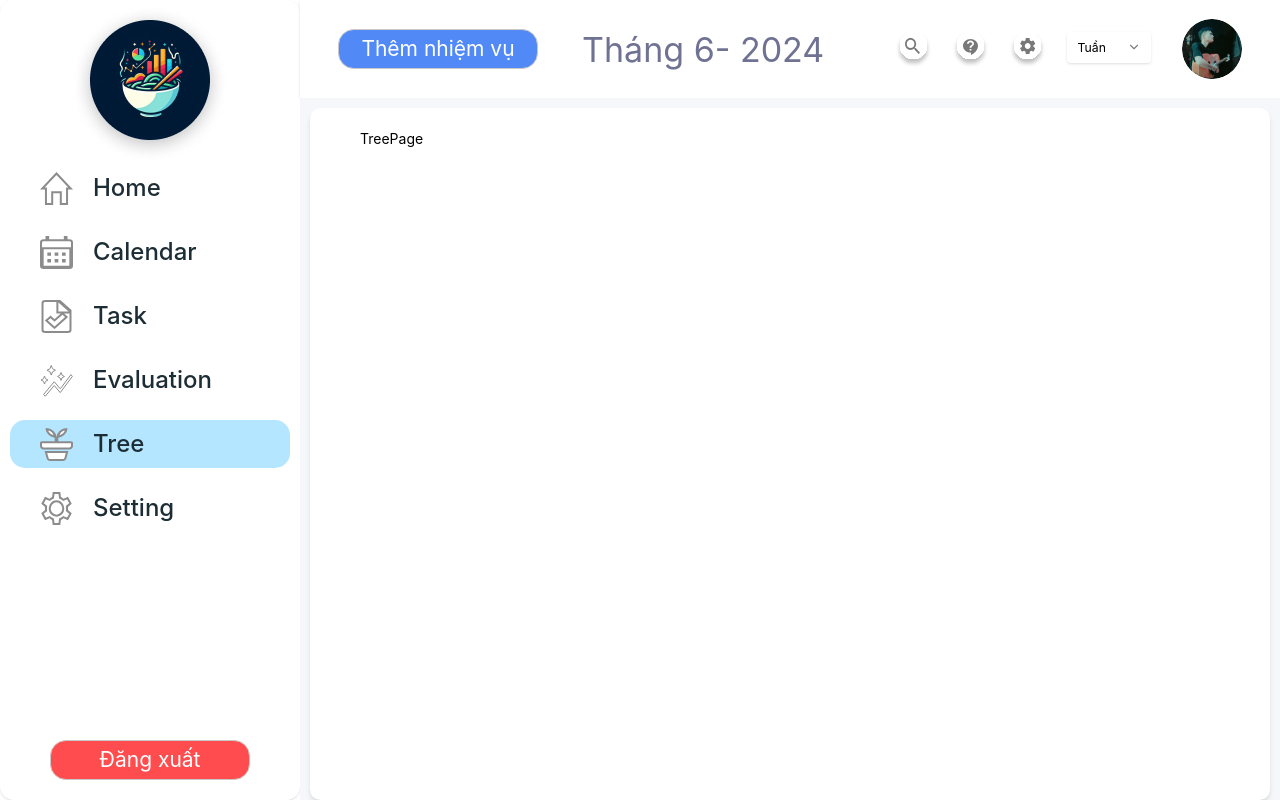
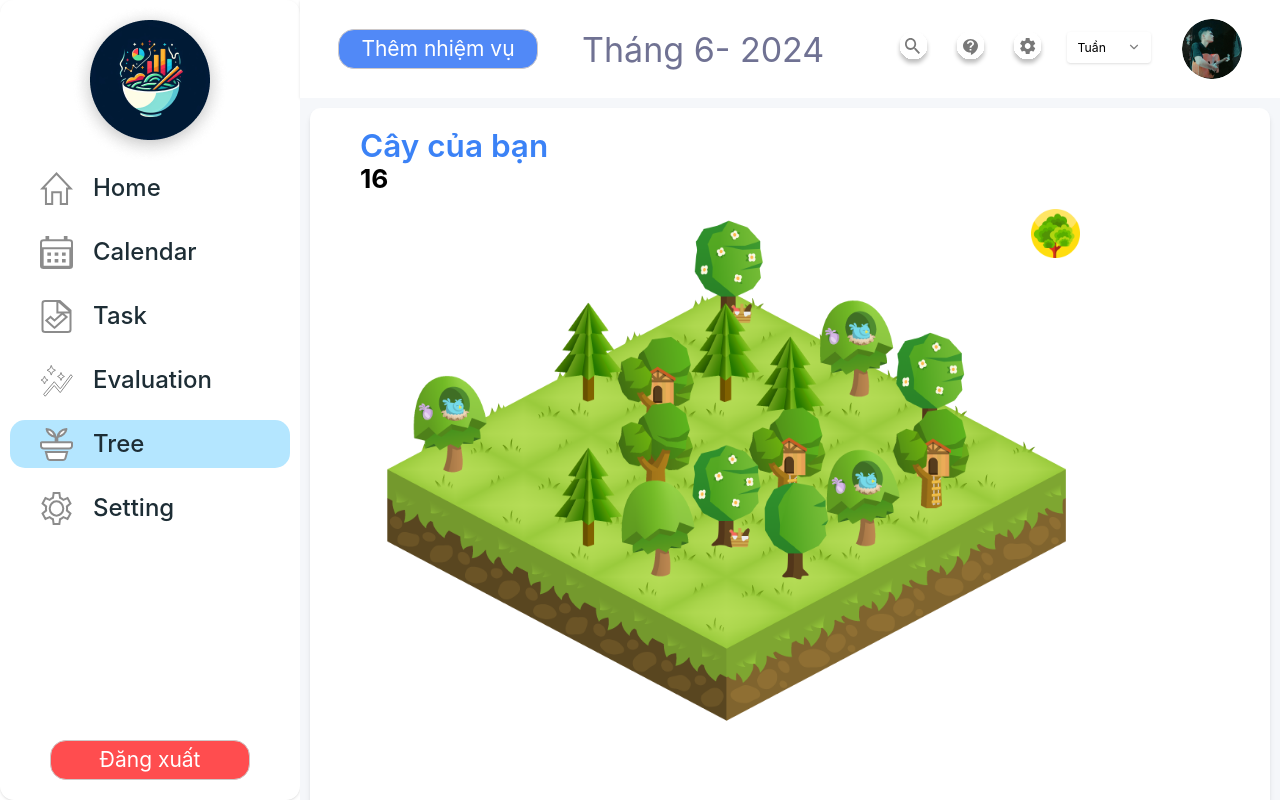
Before and after one commit to diata0210/UX-UI, a React (Vite) app: page /tree in a window 1280 px wide. Built offline with nearby package versions, Linux system fonts and the light colour scheme.

Commit message:
feat: undone login

```diff
--- a/src/page/TreePage.tsx
+++ b/src/page/TreePage.tsx
@@ -1,8 +1,25 @@
-
+import garden from '@/assets/imgs/garden.png';
+import treebadge from '@/assets/imgs/treebadge.png';
 type Props = {}
 
-export default function TreePage({}: Props) {
+export default function TreePage({ }: Props) {
   return (
-    <div>TreePage</div>
+    <div>
+      <div className="flex flex-row items-left">
+        <div className="flex flex-row col-left">
+          <div className=" text-blue-500 text-4xl font-semibold font-inter">Cây của bạn
+            <div className="text-black text-3xl font-bold font-inter">16</div>
+            <div className="relative">
+              <div className="w-[734px] h-[544px] bg-white rounded-lg">
+                <img className="w-full h-full" src={garden} alt="Garden" />
+              </div>
+              <div className="w-[734px] h-[544px] bg-white rounded-lg">
+                <img className="w-14 h-14 absolute right-4 top-4" src={treebadge} alt="Tree Badge" />
+              </div>
+            </div>
+          </div>
+        </div>
+      </div>
+    </div>
   )
 }
```
Also changed, not shown: src/assets/imgs/garden.png (added), src/assets/imgs/treebadge.png (added).
